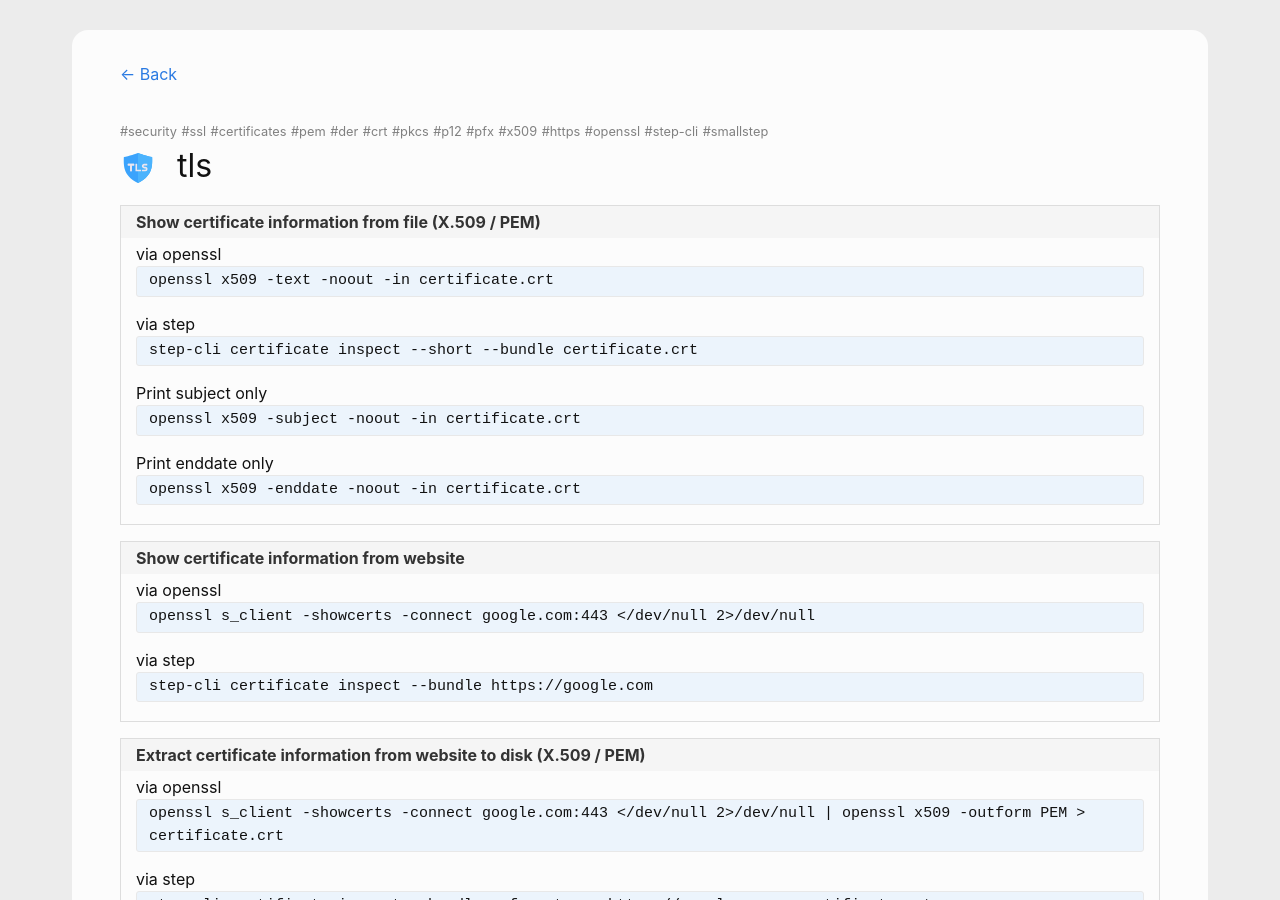
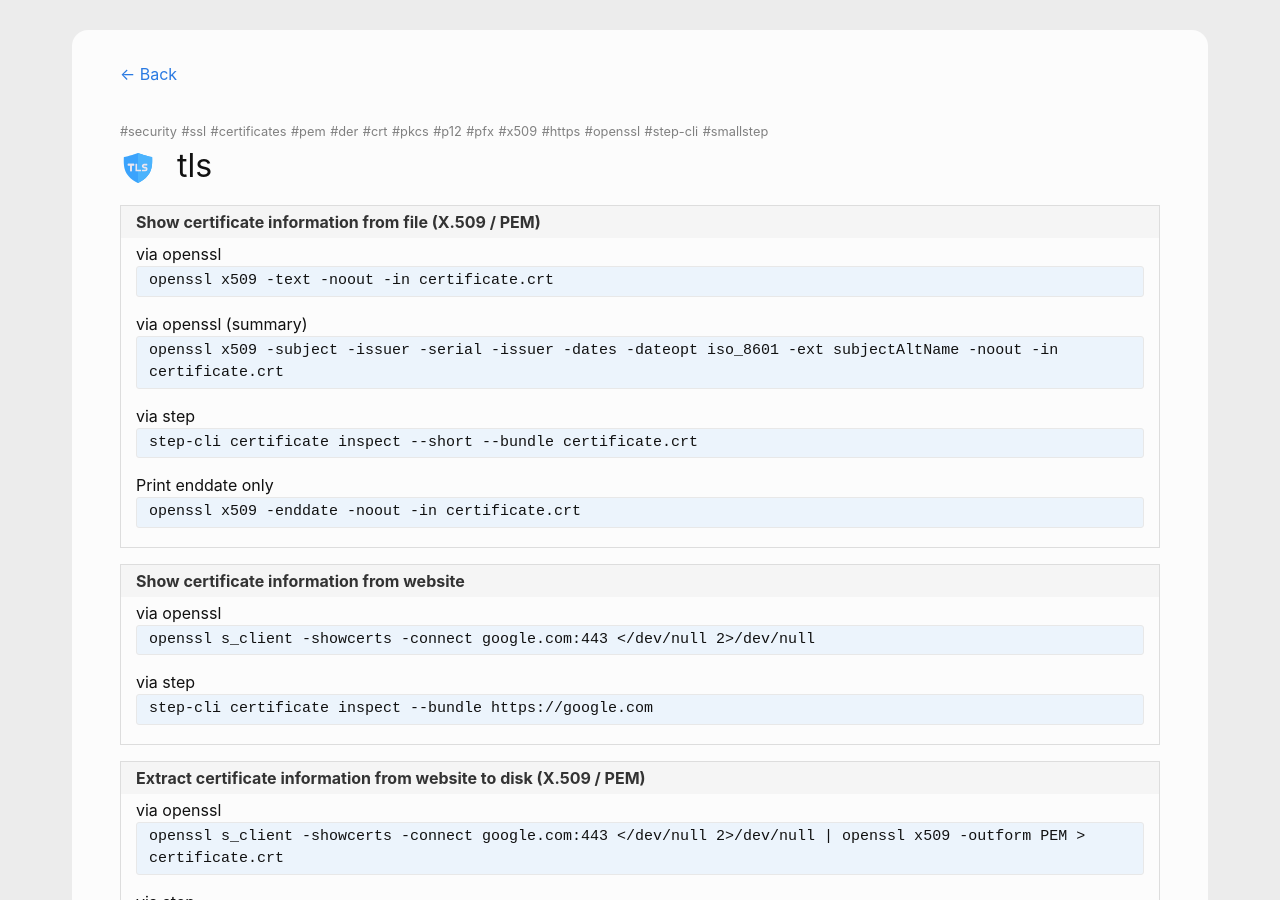
Before and after one commit to andreas-mausch/cheatsheets, a Jekyll site: the page built from _cheatsheets/tls.md, in a window 1280 px wide and 900 px high. Built offline with Jekyll 4.4.1, drawn with Linux system fonts in a browser that asks for light colours.

Commit message:
openssl: Add certificate summary

```diff
--- a/_cheatsheets/tls.md
+++ b/_cheatsheets/tls.md
@@ -6,8 +6,8 @@ section:
   - name: Show certificate information from file (X.509 / PEM)
     commands:
       via openssl: openssl x509 -text -noout -in certificate.crt
+      via openssl (summary): openssl x509 -subject -issuer -serial -issuer -dates -dateopt iso_8601 -ext subjectAltName -noout -in certificate.crt
       via step: step-cli certificate inspect --short --bundle certificate.crt
-      Print subject only: openssl x509 -subject -noout -in certificate.crt
       Print enddate only: openssl x509 -enddate -noout -in certificate.crt
   - name: Show certificate information from website
     commands:
```
